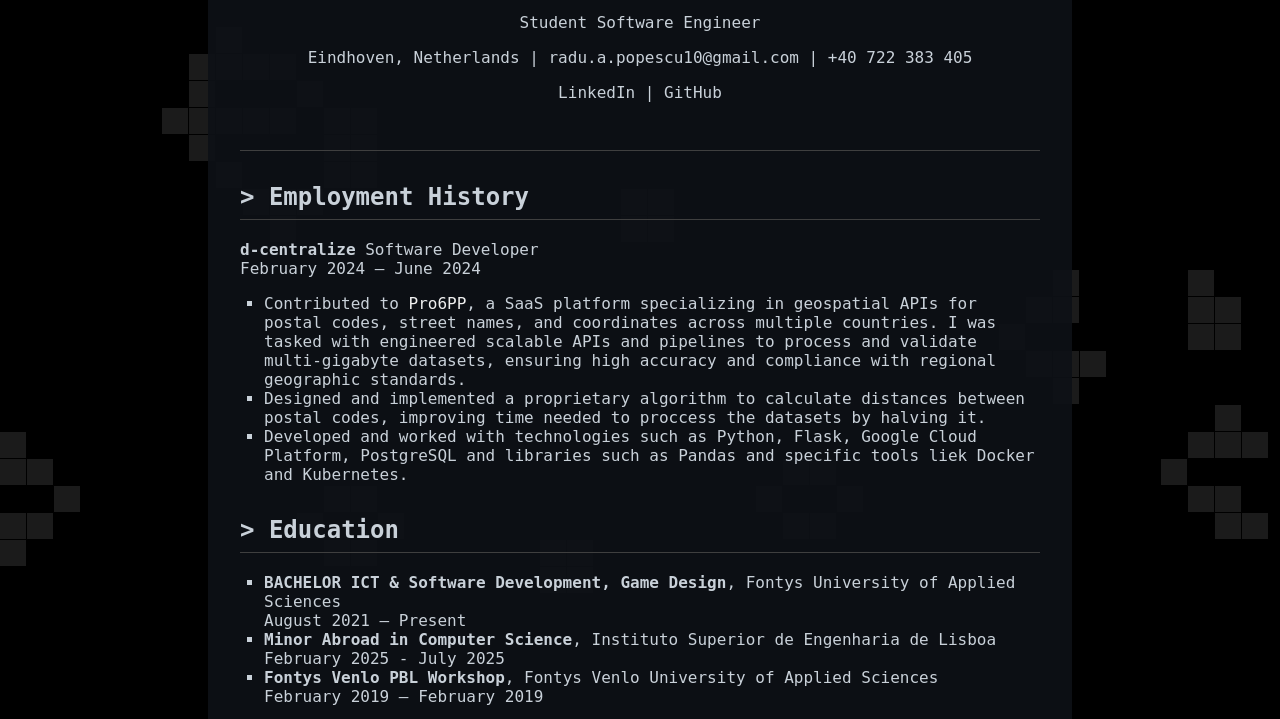
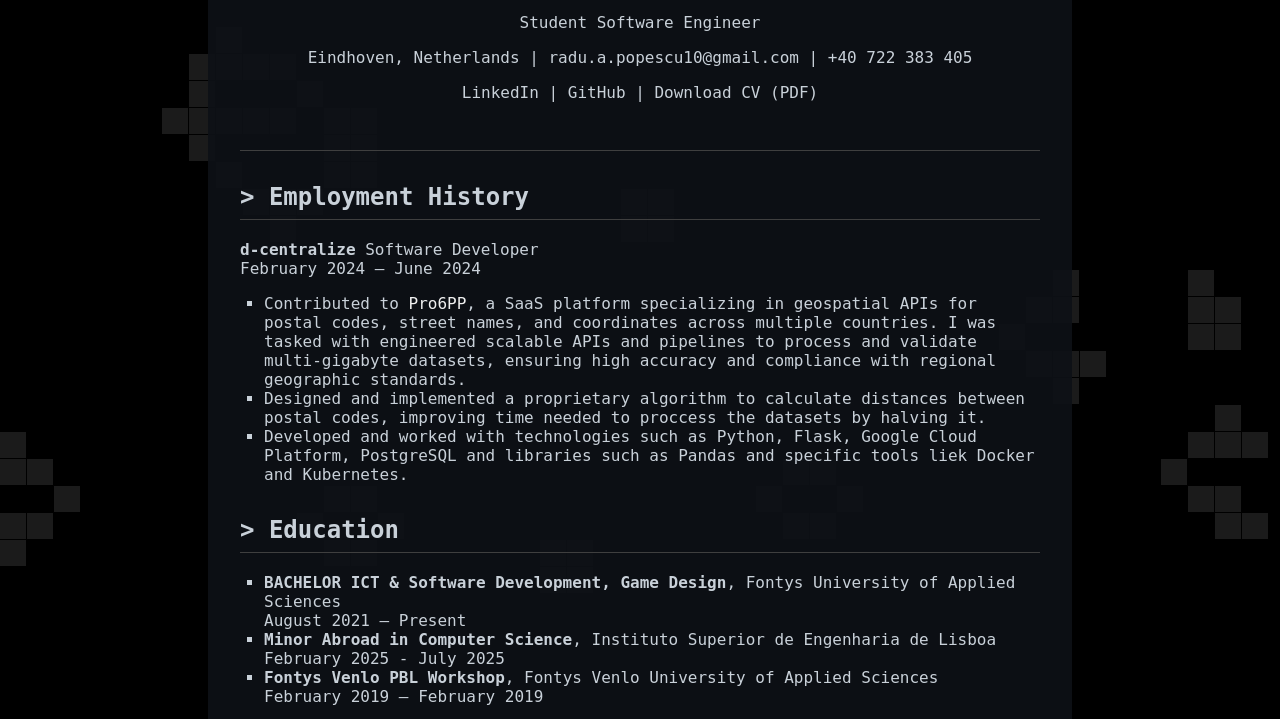
Before and after one commit to skoomer01/skoomer01.github.io, a plain HTML site: page index.html in a window 1280 px wide. Shown: the part 81-800 px from the top of the page. Drawn offline with Linux system fonts and the light colour scheme.

Commit message:
Added download link

```diff
--- a/index.html
+++ b/index.html
@@ -89,7 +89,7 @@
       <p>Student Software Engineer</p>
       <div class="contact">
         <p>Eindhoven, Netherlands | <a href="mailto:radu.a.popescu10@gmail.com">radu.a.popescu10@gmail.com</a> | +40 722 383 405</p>
-        <p><a href="https://linkedin.com/in/radu-andrei-popescu-a67ba3290">LinkedIn</a> | <a href="https://github.com/skoomer01">GitHub</a></p>
+        <p><a href="https://linkedin.com/in/radu-andrei-popescu-a67ba3290">LinkedIn</a> | <a href="https://github.com/skoomer01">GitHub</a> | <a href="Radu_Andrei_Popescu_CV.pdf">Download CV (PDF)</a></p>
       </div>
     </header>
 
```
Also changed, not shown: 1 other file.
